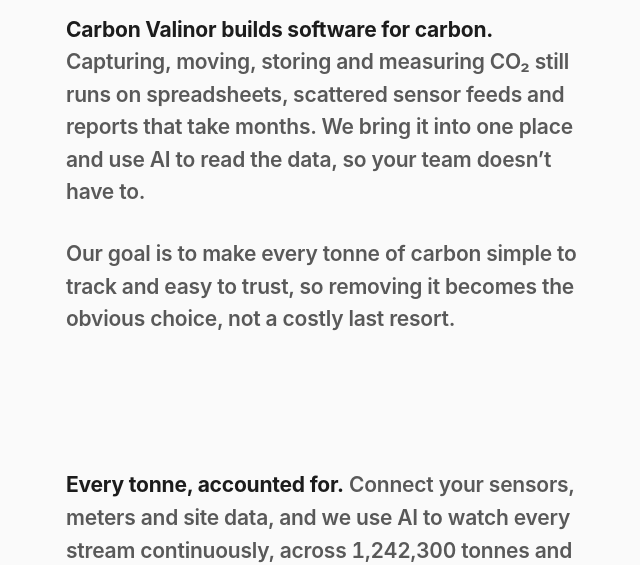
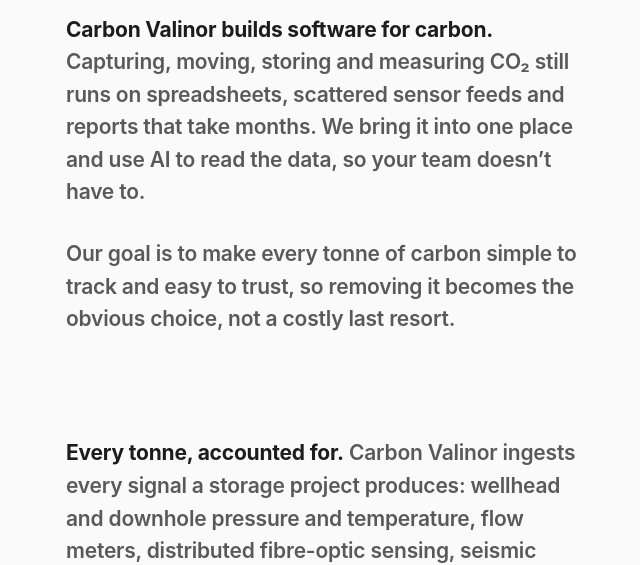
Before and after one commit to minimagate/carbon-valinor, an Astro site: page / in a window 1280 px wide. Shown: the part 244-809 px from the top of the page, without its empty margins (314-954 px from the left). Built offline with nearby package versions, Linux system fonts and the light colour scheme; Astro itself is replaced by a stand-in of ours.

Commit message:
More technical monitoring copy; fix counter epoch

```diff
--- a/src/pages/index.astro
+++ b/src/pages/index.astro
@@ -52,10 +52,16 @@ const ours = series(28, (t) => 22 - 17.8 * Math.pow(t, 0.8), 0.4);
       <section class="col" id="monitoring">
         <p data-words>
           <span class="lead">Every tonne, accounted for.</span>{' '}
-          Connect your sensors, meters and site data, and we use AI to watch every
-          stream continuously, across <span class="counter" data-keep>1,243,118</span> tonnes
-          and counting. It flags what looks wrong before it becomes a problem,
-          and turns readings into verified, audit-ready records on its own.
+          Carbon Valinor ingests every signal a storage project produces: wellhead and
+          downhole pressure and temperature, flow meters, distributed fibre-optic
+          sensing, seismic surveys, satellite ground deformation and soil-gas probes at
+          the surface. We use AI to learn each site’s baseline and watch every stream
+          continuously, across <span class="counter" data-keep>1,243,118</span> tonnes
+          and counting. When pressure drifts, a plume moves off model or a meter
+          disagrees with its neighbours, it flags the anomaly and traces it to a source
+          within minutes, not quarters. Every tonne is reconciled from capture to
+          injection, and every reading becomes a timestamped, audit-ready record that
+          maps to the reporting frameworks regulators and registries already use.
         </p>
         <Chart
           id="stored"
@@ -153,7 +159,7 @@ const ours = series(28, (t) => 22 - 17.8 * Math.pow(t, 0.8), 0.4);
       // Tonnes under watch: grows steadily from a fixed point in time, so every visitor sees the same figure.
       const counter = document.querySelector<HTMLElement>('.counter');
       if (counter) {
-        const BASE = 1_243_118, FROM = Date.UTC(2026, 10, 28), PER_TONNE_MS = 1400;
+        const BASE = 1_224_600, FROM = Date.UTC(2026, 10, 1), PER_TONNE_MS = 1400;
         const fmt = new Intl.NumberFormat('en-US');
         const tick = () => (counter.textContent = fmt.format(BASE + Math.floor((Date.now() - FROM) / PER_TONNE_MS)));
         tick();
@@ -201,7 +207,7 @@ const ours = series(28, (t) => 22 - 17.8 * Math.pow(t, 0.8), 0.4);
       }
 
       .col { width: min(520px, 100vw - 3rem); margin: 0 auto; }
-      .hero { padding: 24vh 0 6.5rem; }
+      .hero { padding: 24vh 0 4.5rem; }
             main > section:not(.hero) { padding: 1.4em 0 0; font-size: 1.3125rem; }
       main > section:last-child { padding-bottom: 18vh; }
 
```
